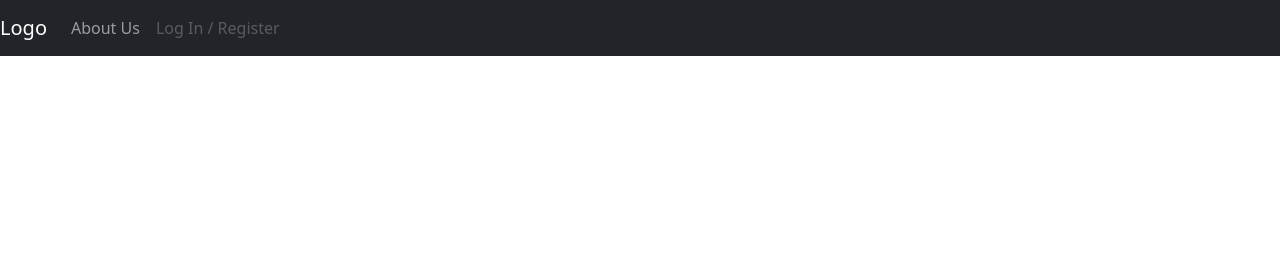
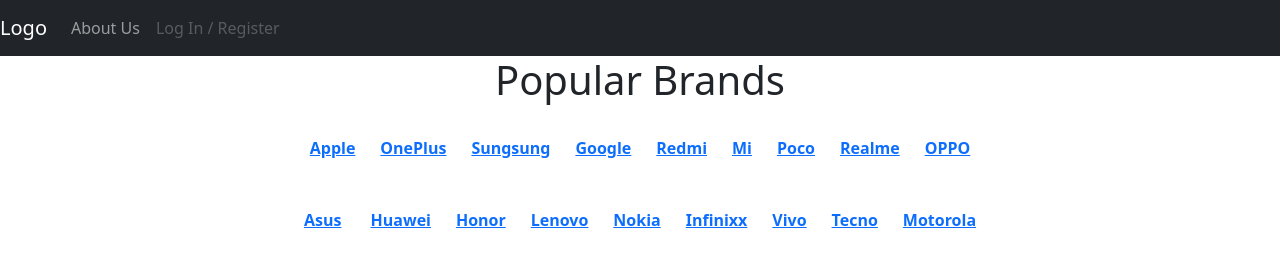
Before and after one commit to Mahtab-Hossain/Custome-Mobile-BackCover, a plain HTML site: page index.html in a window 1280 px wide. Drawn offline with nearby package versions, Linux system fonts and the light colour scheme.

Commit message:
added new fond & brand section index file

```diff
--- a/index.html
+++ b/index.html
@@ -11,6 +11,9 @@
     <link rel="stylesheet" href="https://cdn.jsdelivr.net/npm/bootstrap@5.2.3/dist/css/bootstrap.min.css">
     <script src="https://cdn.jsdelivr.net/npm/bootstrap@5.2.3/dist/js/bootstrap.min.js"></script>
     <script src="https://maxcdn.bootstrapcdn.com/bootstrap/3.4.1/js/bootstrap.min.js"></script>
+
+    <link rel="stylesheet" href="https://cdnjs.cloudflare.com/ajax/libs/font-awesome/6.4.2/css/all.min.css" integrity="sha512-z3gLpd7yknf1YoNbCzqRKc4qyor8gaKU1qmn+CShxbuBusANI9QpRohGBreCFkKxLhei6S9CQXFEbbKuqLg0DA==" crossorigin="anonymous" referrerpolicy="no-referrer" />
+
     <!-- ==========Bootstrap CDN Link End Section ========== -->
 
 </head>
@@ -29,6 +32,17 @@
         </div>
       </nav>
 </header>
+
+<!--popular band start-->
+<h1 align="center">Popular Brands</h1><br>
+<div align="center">
+<a href=""><strong>Apple</strong></a>&nbsp &nbsp &nbsp <a href=""><strong>OnePlus</strong></a>&nbsp &nbsp &nbsp <a href=""><strong>Sungsung</strong></a>&nbsp &nbsp &nbsp <a href=""><strong>Google</strong></a>&nbsp &nbsp &nbsp <a href=""><strong>Redmi</strong></a>&nbsp &nbsp &nbsp <a href=""><strong>Mi</strong></a>&nbsp &nbsp &nbsp <a href=""><strong>Poco</strong></a>&nbsp &nbsp &nbsp <a href=""><strong>Realme</strong></a>&nbsp &nbsp &nbsp <a href=""><strong>OPPO</strong></a><br><br><br>
+<a href=""><strong>Asus</strong></a> &nbsp &nbsp &nbsp <a href=""><strong>Huawei</strong></a>&nbsp &nbsp &nbsp <a href=""><strong>Honor</strong></a>&nbsp &nbsp &nbsp <a href=""><strong>Lenovo</strong></a>&nbsp &nbsp &nbsp <a href=""><strong>Nokia</strong></a>&nbsp &nbsp &nbsp <a href=""><strong>Infinixx</strong></a>&nbsp &nbsp &nbsp <a href=""><strong>Vivo</strong></a>&nbsp &nbsp &nbsp <a href=""><strong>Tecno</strong></a>&nbsp &nbsp &nbsp <a href=""><strong>Motorola</strong></a>
+
+
+</div>
+<!--popular band End-->
+
 </body>
 </html>
 
```
